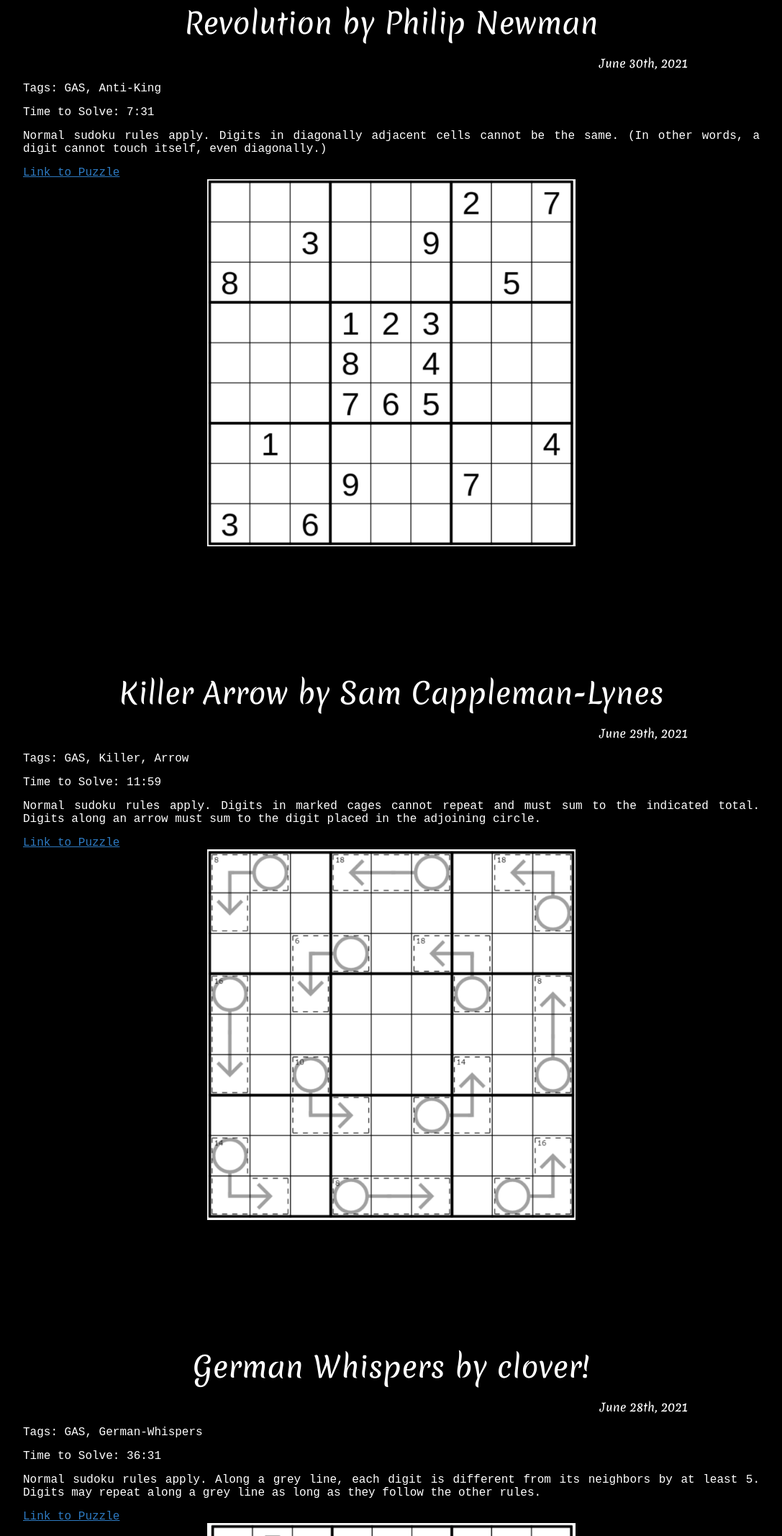
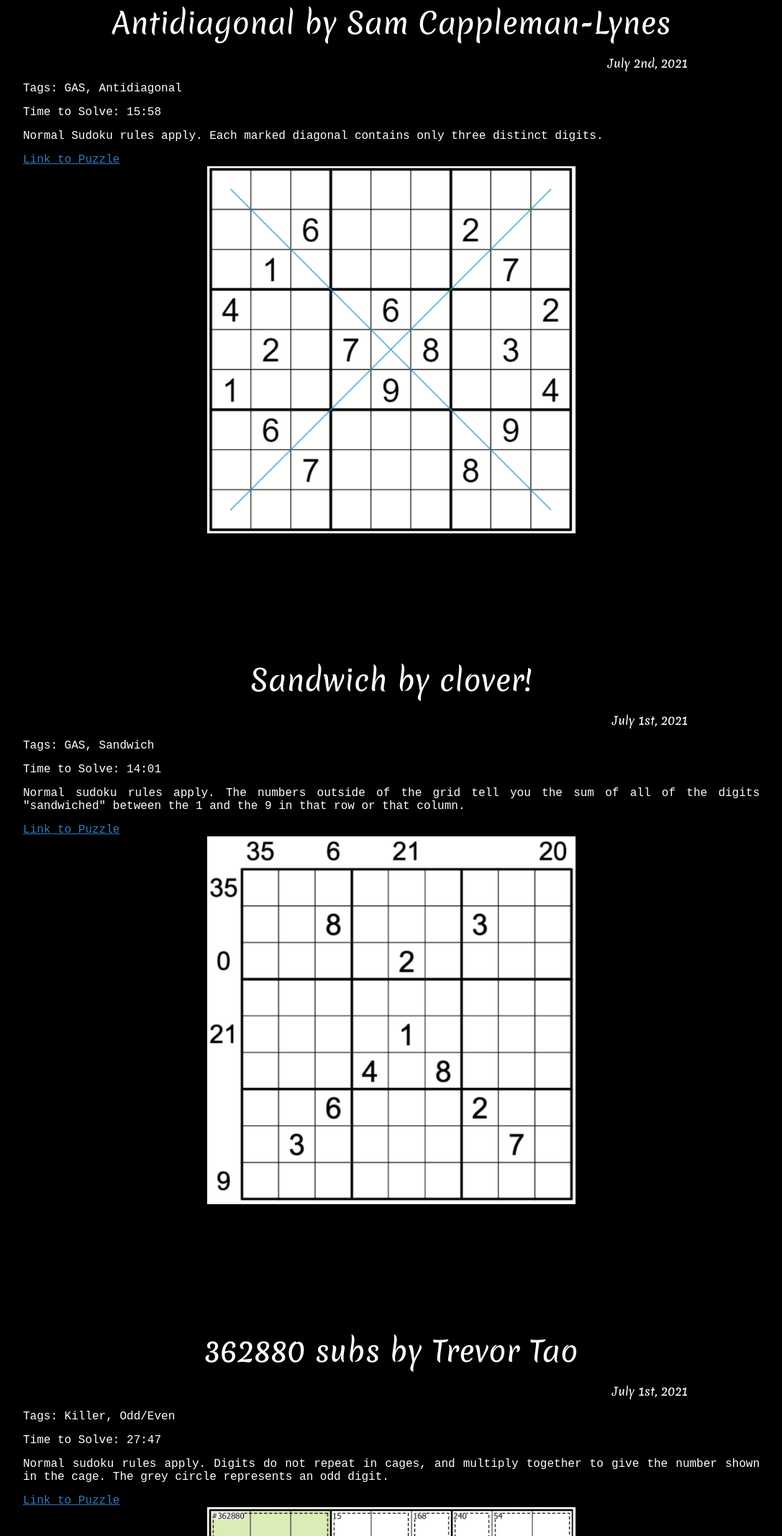
Before and after one commit to AAZZAZRON/Solved-Sudoku-Catalogue, a plain HTML site: page index.html in a window 1280 px wide. Shown: the part 1691-3825 px from the top of the page at 72% size, without its empty margins (96-1183 px from the left). Drawn offline with nearby package versions, Linux system fonts and the light colour scheme; a web font is replaced by a local one.

Commit message:
new puzzles

```diff
--- a/index.html
+++ b/index.html
@@ -21,6 +21,15 @@
         </div>
     </div>
     <div id="posts">
+        <div id="puzzle-18" class="GAS Antidiagonal">
+            <div class="puzzle-title">Antidiagonal by Sam Cappleman-Lynes</div><div class="puzzle-date">July 2nd, 2021</div><div class="puzzle-tags">Tags: GAS, Antidiagonal</div><div class="puzzle-time">Time to Solve: 15:58</div><div class="puzzle-desc">Normal Sudoku rules apply. Each marked diagonal contains only three distinct digits.</div><a href="https://tinyurl.com/axckwzwy" class="link" target=”_blank”>Link to Puzzle</a><img src="images/puzzle-18.png" class="puzzle-img center">
+        </div>
+        <div id="puzzle-17" class="GAS Sandwich">
+            <div class="puzzle-title">Sandwich by clover!</div><div class="puzzle-date">July 1st, 2021</div><div class="puzzle-tags">Tags: GAS, Sandwich</div><div class="puzzle-time">Time to Solve: 14:01</div><div class="puzzle-desc">Normal sudoku rules apply. The numbers outside of the grid tell you the sum of all of the digits "sandwiched" between the 1 and the 9 in that row or that column. </div><a href="https://tinyurl.com/faz3djr2" class="link" target=”_blank”>Link to Puzzle</a><img src="images/puzzle-17.png" class="puzzle-img center">
+        </div>
+        <div id="puzzle-16" class="Killer Odd/Even">
+            <div class="puzzle-title">362880 subs by Trevor Tao</div><div class="puzzle-date">July 1st, 2021</div><div class="puzzle-tags">Tags: Killer, Odd/Even</div><div class="puzzle-time">Time to Solve: 27:47</div><div class="puzzle-desc">Normal sudoku rules apply. Digits do not repeat in cages, and multiply together to give the number shown in the cage. The grey circle represents an odd digit.</div><a href="https://app.crackingthecryptic.com/sudoku/RPLDhr2rpQ" class="link" target=”_blank”>Link to Puzzle</a><img src="images/puzzle-16.png" class="puzzle-img center">
+        </div>
         <div id="puzzle-15" class="GAS Anti-King">
             <div class="puzzle-title">Revolution by Philip Newman</div><div class="puzzle-date">June 30th, 2021</div><div class="puzzle-tags">Tags: GAS, Anti-King</div><div class="puzzle-time">Time to Solve: 7:31</div><div class="puzzle-desc">Normal sudoku rules apply. Digits in diagonally adjacent cells cannot be the same. (In other words, a digit cannot touch itself, even diagonally.)</div><a href="http://tinyurl.com/3wcducr9" class="link" target=”_blank”>Link to Puzzle</a><img src="images/puzzle-15.png" class="puzzle-img center">
         </div>
```
Also changed, not shown: images/puzzle-16.png (added), images/puzzle-17.png (added), images/puzzle-18.png (added).
